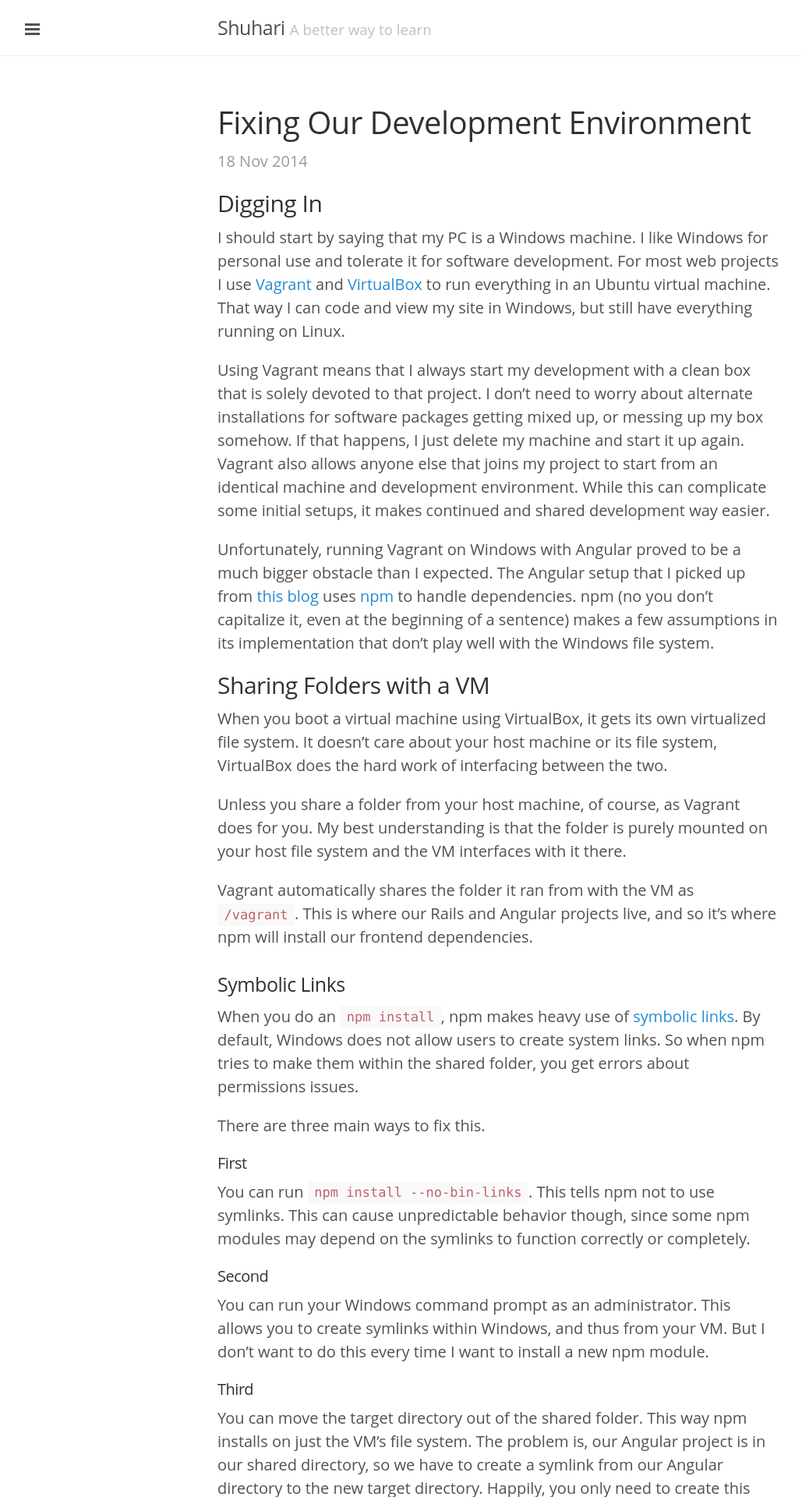
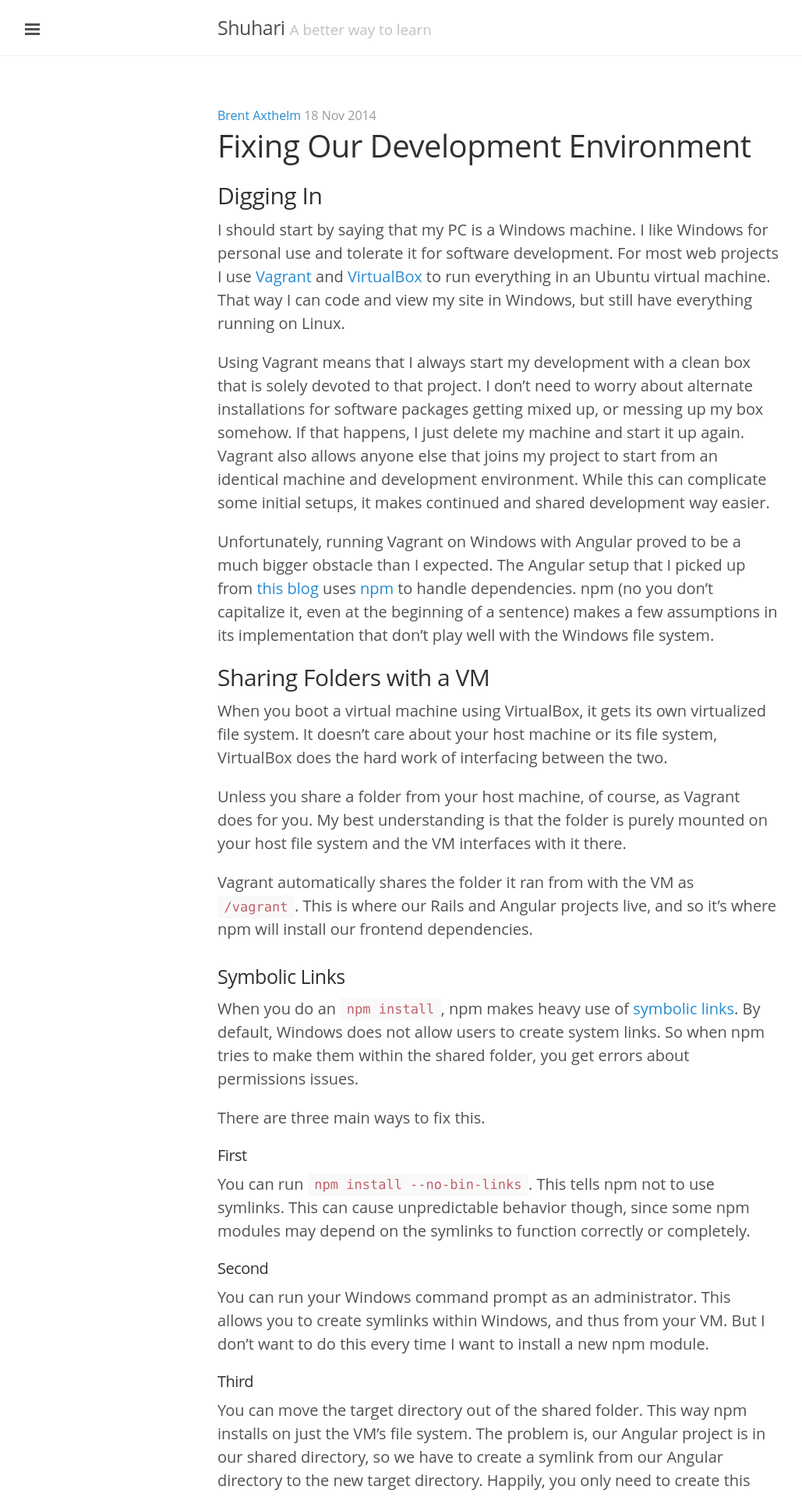
Before and after one commit to shuhari-io/shuhari-io.github.io, a Jekyll site: the page built from index.html, in a window 1280 px wide. Shown: the top 1920 px of the page at 78% size, without its empty margins (1-1030 px from the left). Built offline with Jekyll 4.4.1, drawn with Linux system fonts in a browser that asks for light colours; Markdown is read by kramdown in place of the engine named in the settings; the list of posts is cut into pages by our own code; some of the changed text lies outside the part shown.

Commit message:
Add author to the index page

```diff
--- a/_layouts/post.html
+++ b/_layouts/post.html
@@ -6,13 +6,15 @@ layout: default
 {% assign author = site.data.authors[page.author] %}
 
 <div class="post">
-  <h1 class="post-title">{{ page.title }}</h1>
+  <div class="post-author">
     {% if author %}
       <!-- Personal Info. -->
       <a href="{{ author.web }}" target="_blank">{{ author.name }}</a> <div class="post-date">{{ page.date | date_to_string }}</div>
     {% else %}
       <div class="post-date">{{ page.date | date_to_string }}</div>
     {% endif %}
+  </div>
+  <h1 class="post-title">{{ page.title }}</h1>
   {{ content }}
 </div>
 
--- a/index.html
+++ b/index.html
@@ -5,13 +5,20 @@ layout: default
 <div class="posts">
   {% for post in paginator.posts %}
   <div class="post">
+    <div class="post-author">
+      {% assign author = site.data.authors[post.author] %}
+      {% if author %}
+        <!-- Personal Info. -->
+        <a href="{{ author.web }}" target="_blank">{{ author.name }}</a> <div class="post-date">{{ post.date | date_to_string }}</div>
+      {% else %}
+        <div class="post-date">{{ post.date | date_to_string }}</div>
+      {% endif %}
+    </div>
     <h1 class="post-title">
       <a href="{{ post.url }}">
         {{ post.title }}
       </a>
     </h1>
-
-    <span class="post-date">{{ post.date | date_to_string }}</span>
 
     {{ post.content }}
   </div>
--- a/public/css/lanyon.css
+++ b/public/css/lanyon.css
@@ -328,6 +328,11 @@ a.sidebar-nav-item:focus {
   color: #9a9a9a;
 }
 
+.post-author {
+  display: inline;
+  font-size: 16px;
+}
+
 /* Related posts */
 .related {
   padding-top: 2rem;
```
